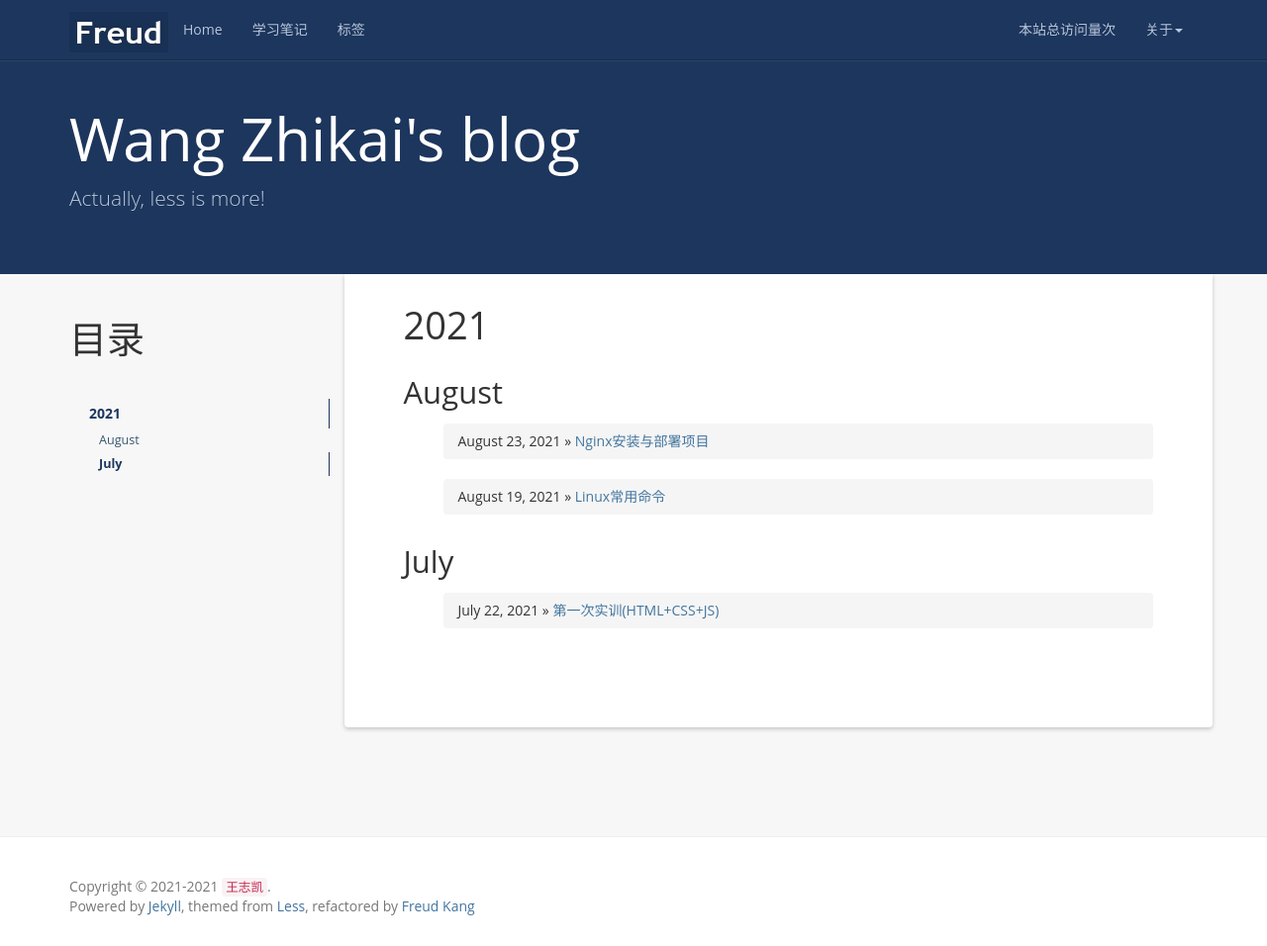
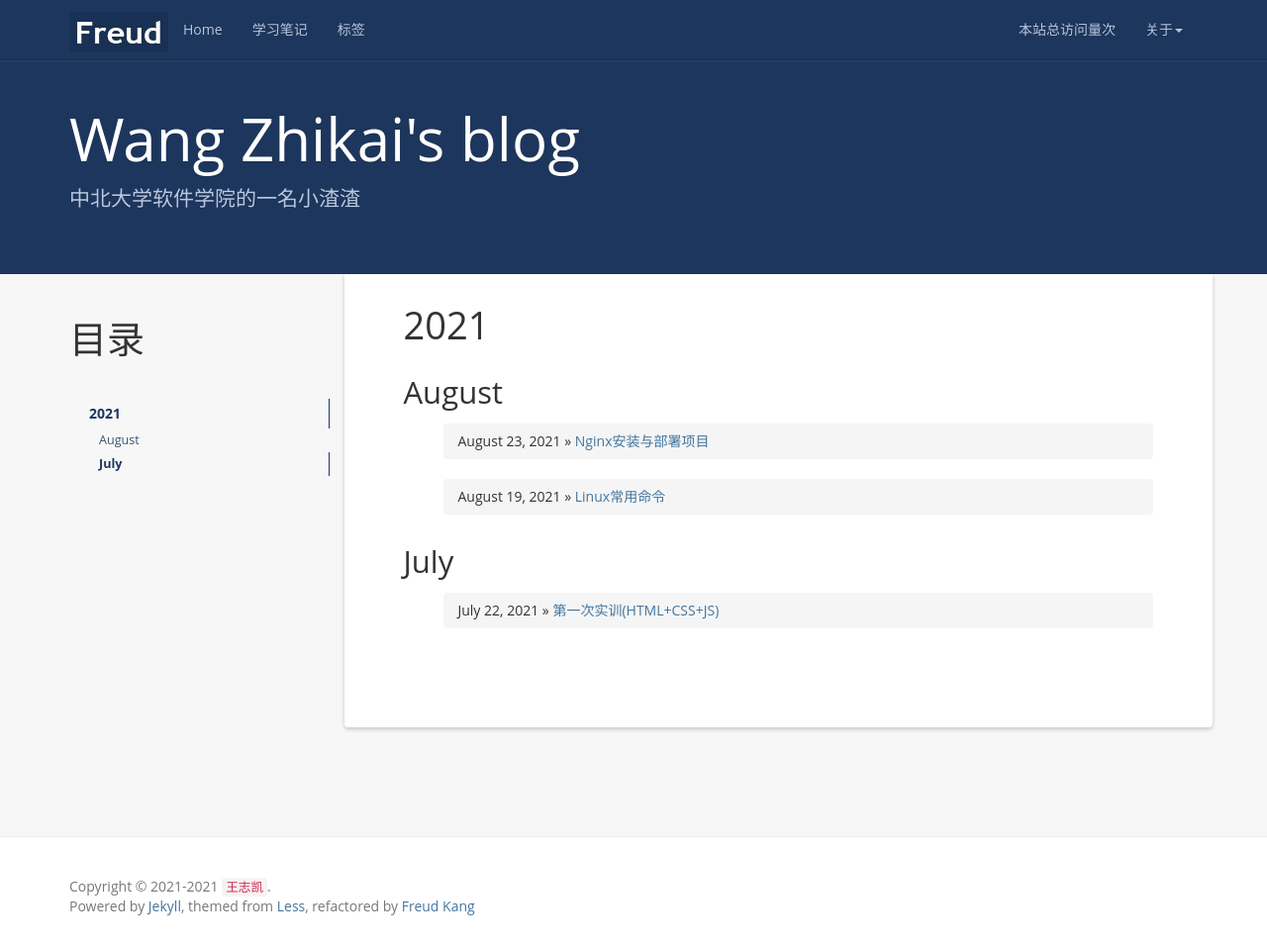
Before and after one commit to w-40/w-40.github.io, a Jekyll site: the page built from index.html, in a window 1280 px wide and 956 px high. Shown: the whole window at 99% size. Built offline with Jekyll 4.4.1, drawn with Linux system fonts in a browser that asks for light colours; nearby versions of some CDN libraries; a script that is not in the unit is left out; the list of posts is cut into pages by our own code; comment, search, counter and statistics services are not loaded.

Commit message:
Add files via upload

```diff
--- a/_config.yml
+++ b/_config.yml
@@ -6,7 +6,7 @@ url: https://w-40.github.io/
 resume_site: https://w-40.github.io/
 github: https://github.com/w-40
 baseurl: ""
-description: Actually, less is more!
+description: 中北大学软件学院的一名小渣渣
 meta_description: 王志凯;个人博客;学而不思则罔;思而不学则殆;生命不止;折腾不休
 motto: It's our wits that make us men.
 banner: 学而不思则罔，思而不学则殆。
```
